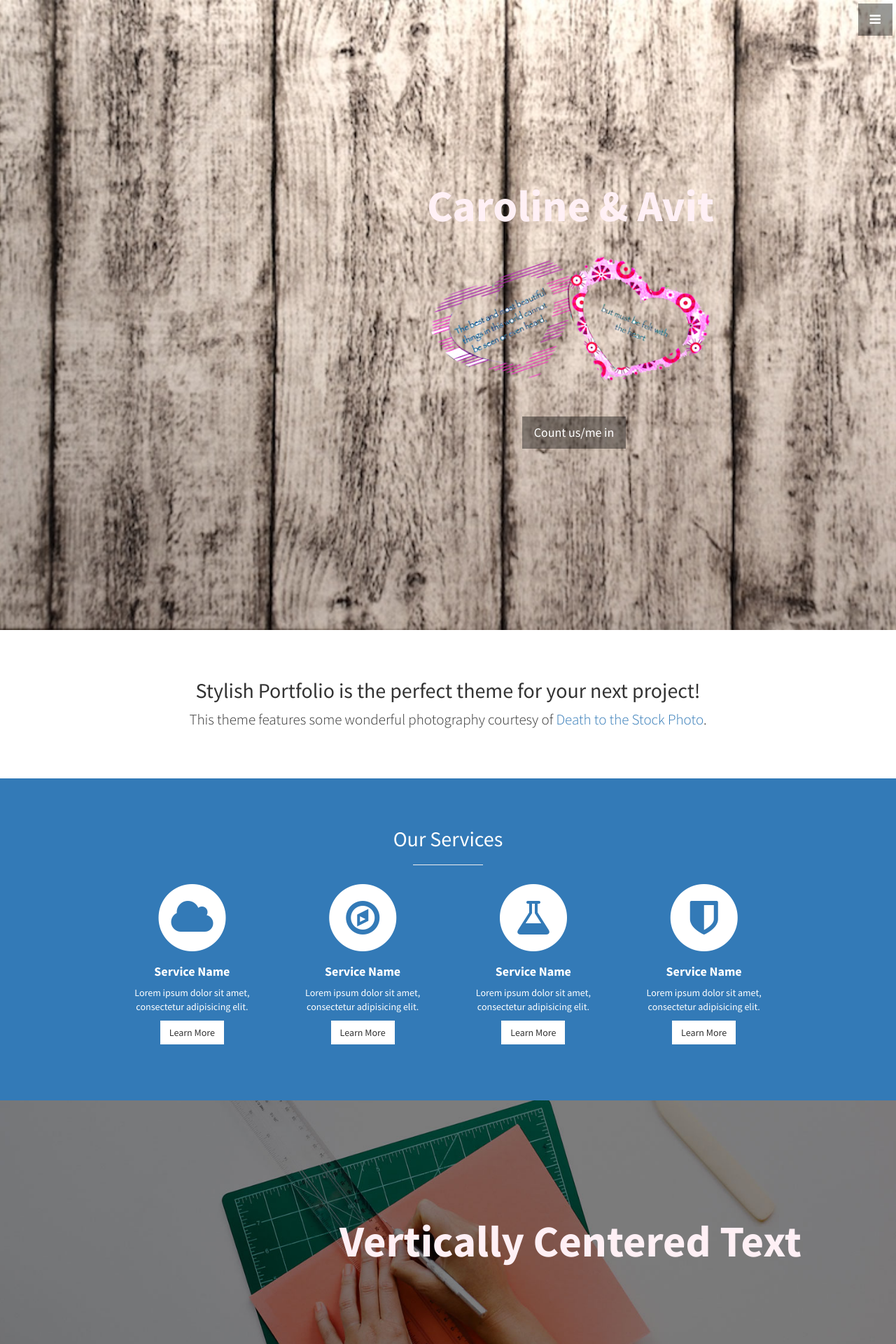
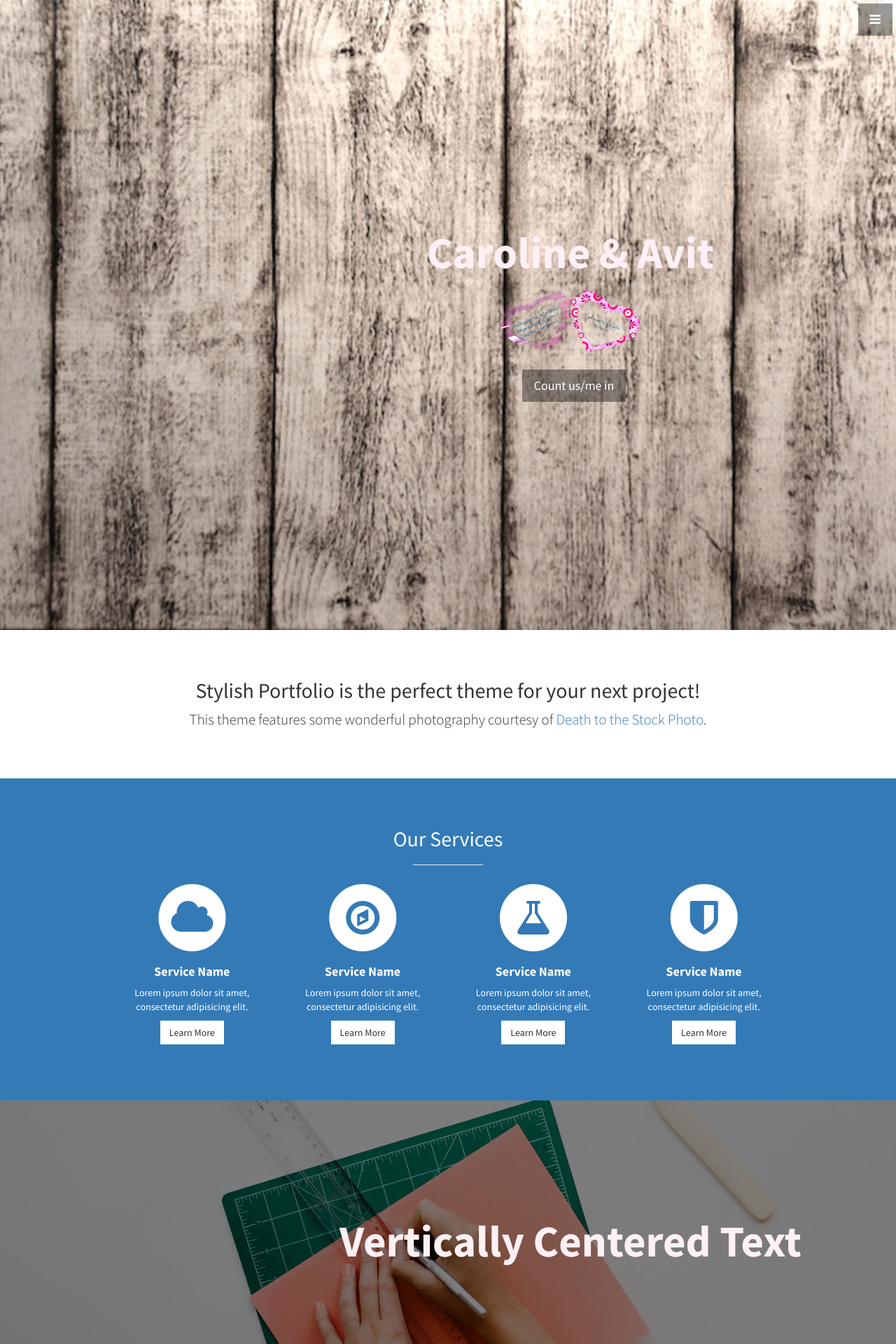
Before and after one commit to MonchiLin/carowedavit.github.io, a Jekyll site: the page built from index.html, in a window 1280 px wide. Shown: the top 1920 px of the page at 70% size. Built offline with Jekyll 4.4.1, drawn with Linux system fonts in a browser that asks for light colours.

Commit message:
front page updated

```diff
--- a/_includes/header.html
+++ b/_includes/header.html
@@ -1,7 +1,7 @@
 <header id="top" class="header">
   <div class="text-vertical-center">
     <h1>Caroline &amp; Avit</h1>
-    <img src="img/qh.png" alt="Wedding quotes" style="width:400px; margin-left: 25em;">
+    <img src="img/qh.png" alt="Wedding quotes" style="width:200px; margin-left: 25em;">
     <br>
     <a href="#about" class="btn btn-dark btn-lg">Count us/me in</a>
   </div>
```
